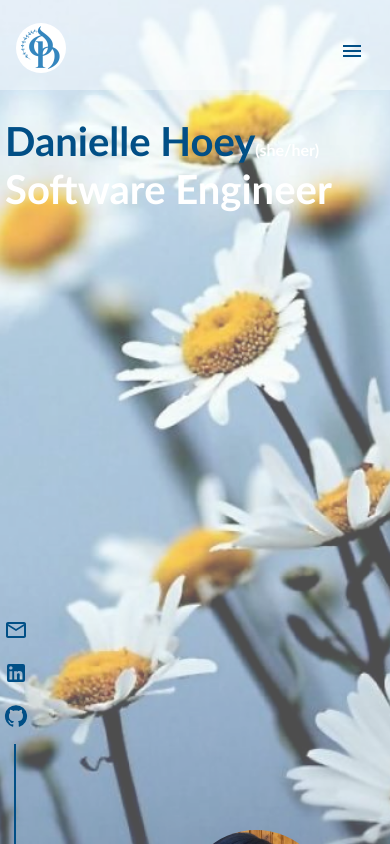
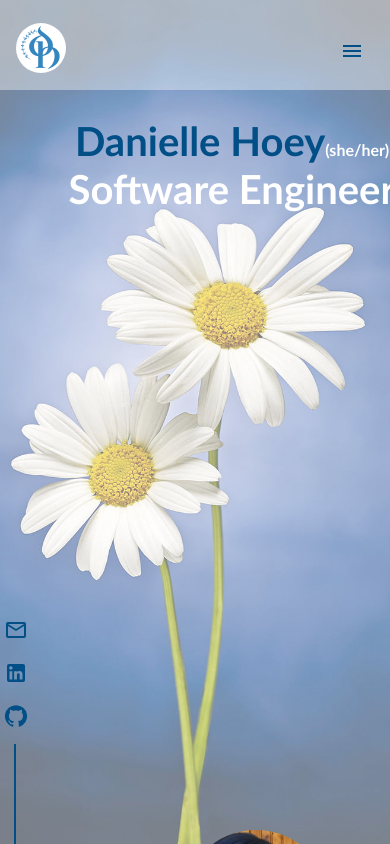
Before and after one commit to danianise/Portfolio, a React (Create React App) app: page / in a window 390 px wide. Shown: the top 844 px of the page. Built offline with nearby package versions, Linux system fonts and the light colour scheme.

Commit message:
Another background test for mobile

```diff
--- a/src/App.css
+++ b/src/App.css
@@ -38,12 +38,13 @@ li {
 }
 
 @media screen and (max-width:940px) {
-  .App::before{
-    background-image: url('../public/smallDaisies.png');
-    /* background-size:auto; */
-    /* background-repeat: repeat; */
+
+  .App::before {
+    background-image: url('../public/smallDaisies.jpeg');
+    opacity: 0.55;
   }
+
   .mainContent {
-    margin: 90px 0 0 55px;
+    margin: 90px 0 25px 55px;
   }
 }
--- a/src/css/Title.css
+++ b/src/css/Title.css
@@ -17,6 +17,6 @@
     }
 
     .title {
-        margin-left: -50px;
+        text-align: center;
     }
 }
```
Also changed, not shown: public/smallDaisies.jpeg (added), public/smallDaisies.png (deleted).
